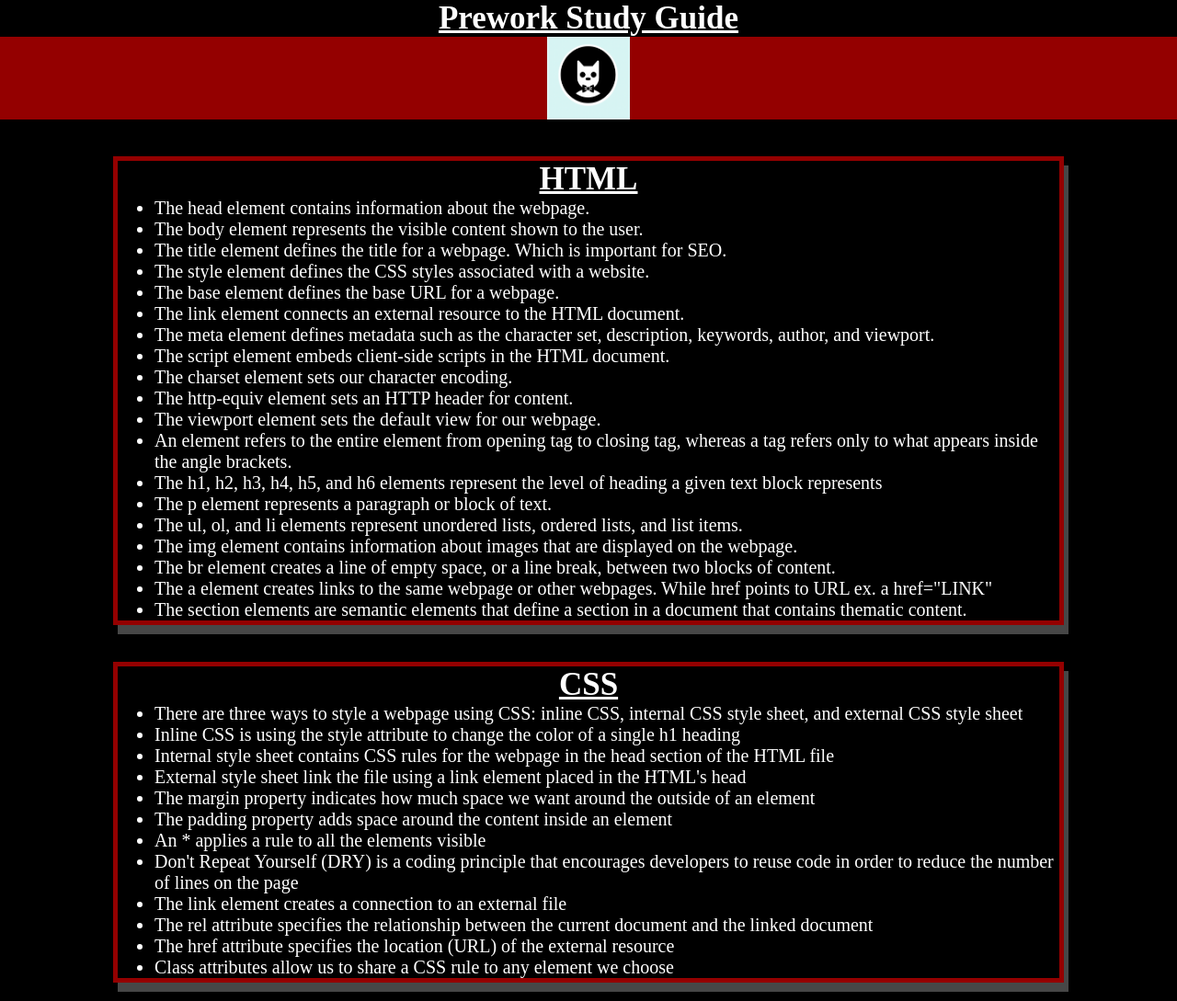
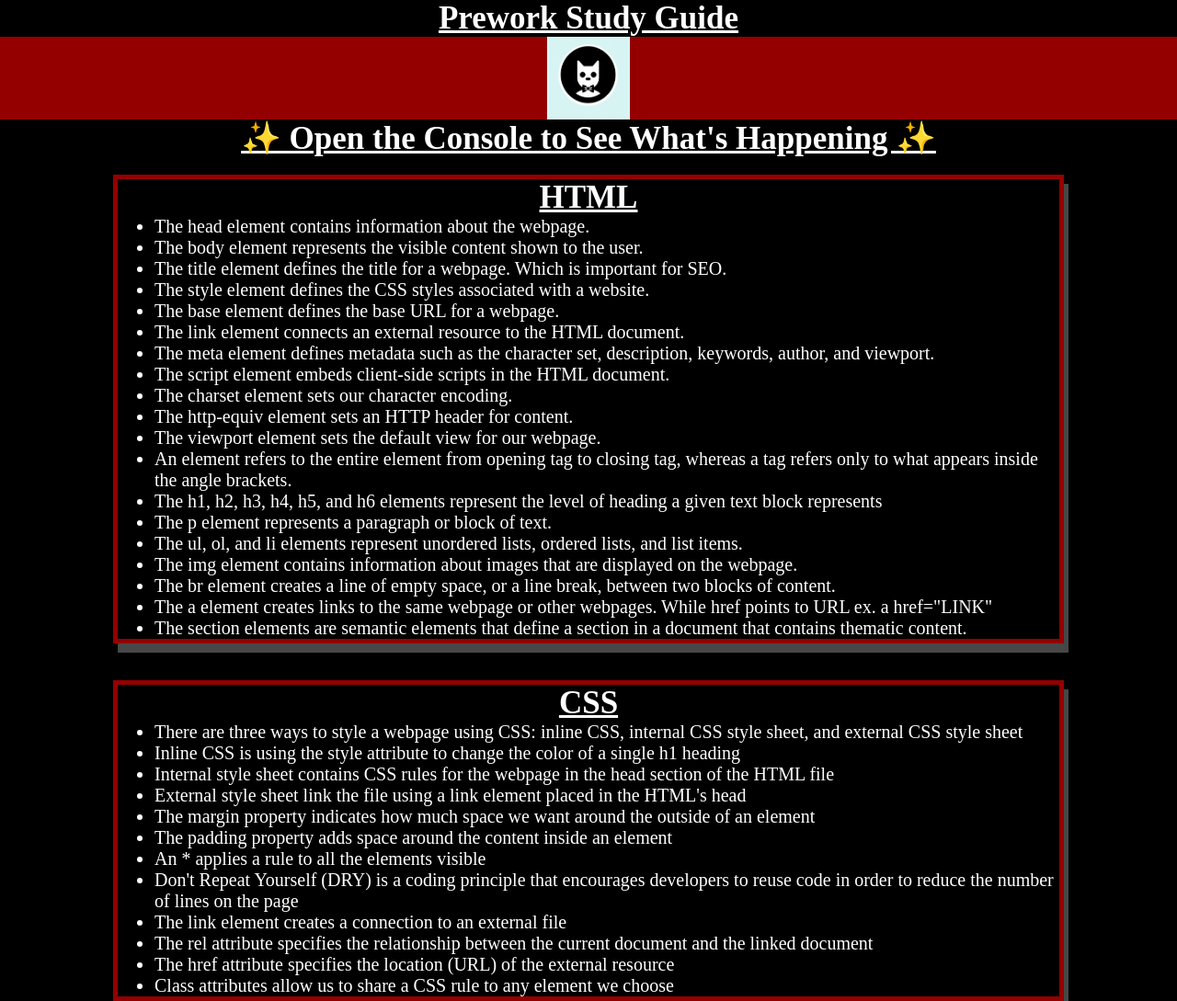
Before and after one commit to dfletch12/prework-study-guide, a plain HTML site: page index.html in a window 1280 px wide. Shown: the top 1089 px of the page at 92% size. Drawn offline with Linux system fonts and the light colour scheme.

```diff
--- a/assets/style.css
+++ b/assets/style.css
@@ -8,7 +8,7 @@
 header,
 footer {
     width: 100%;
-    height: 130px;
+    height: 150px;
     background-color: rgb(148, 0, 0);
     color: white;
 }
@@ -16,7 +16,7 @@
 h2 {
     font-size: 35px;
     text-align: center;
-    text-decoration: underline
+    text-decoration: underline;
 }
 img {
     display: block;
--- a/index.html
+++ b/index.html
@@ -11,6 +11,7 @@
     <header id="top">
       <h1>Prework Study Guide</h1>
       <img src="./assets/bowtie-cat.png" alt="Profile image of cat wearing a bow tie." />
+      <h2>✨ Open the Console to See What's Happening ✨</h2>
     </header>
     <main>
       <section class="card" id="html-section">
@@ -81,5 +82,6 @@
     <footer>
       <p>I can code!</p>
     </footer>
+    <script src="./assets/script.js"></script>
   </body>
 </html>
```
